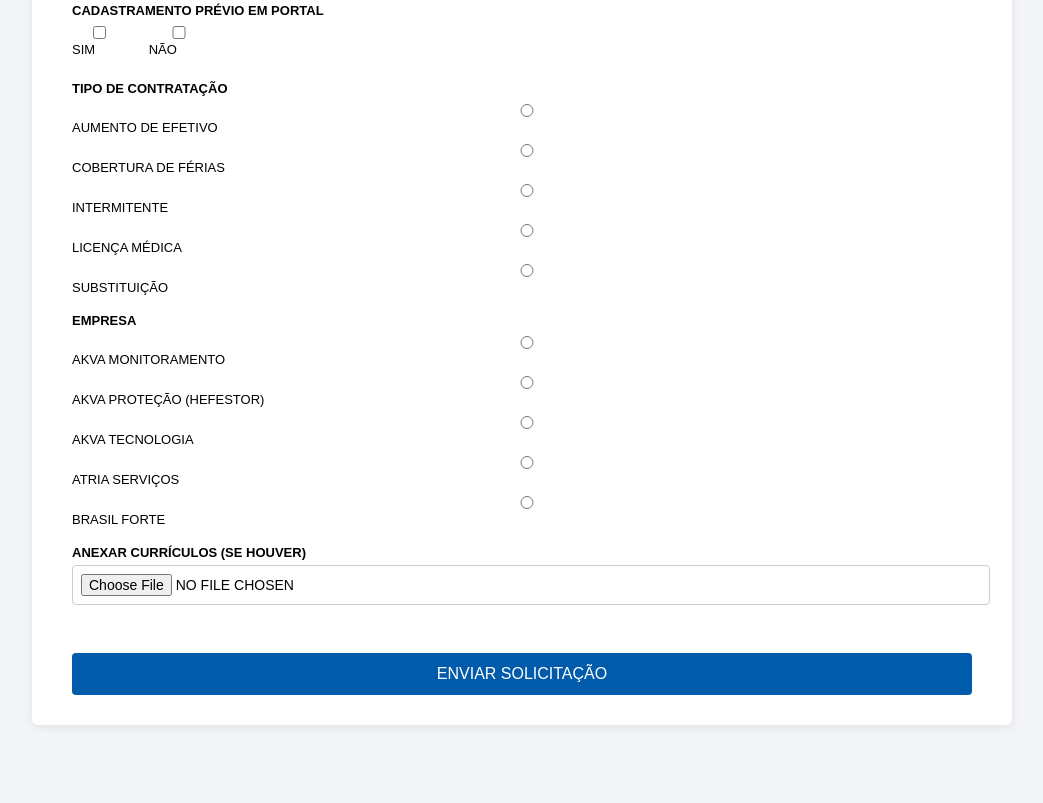
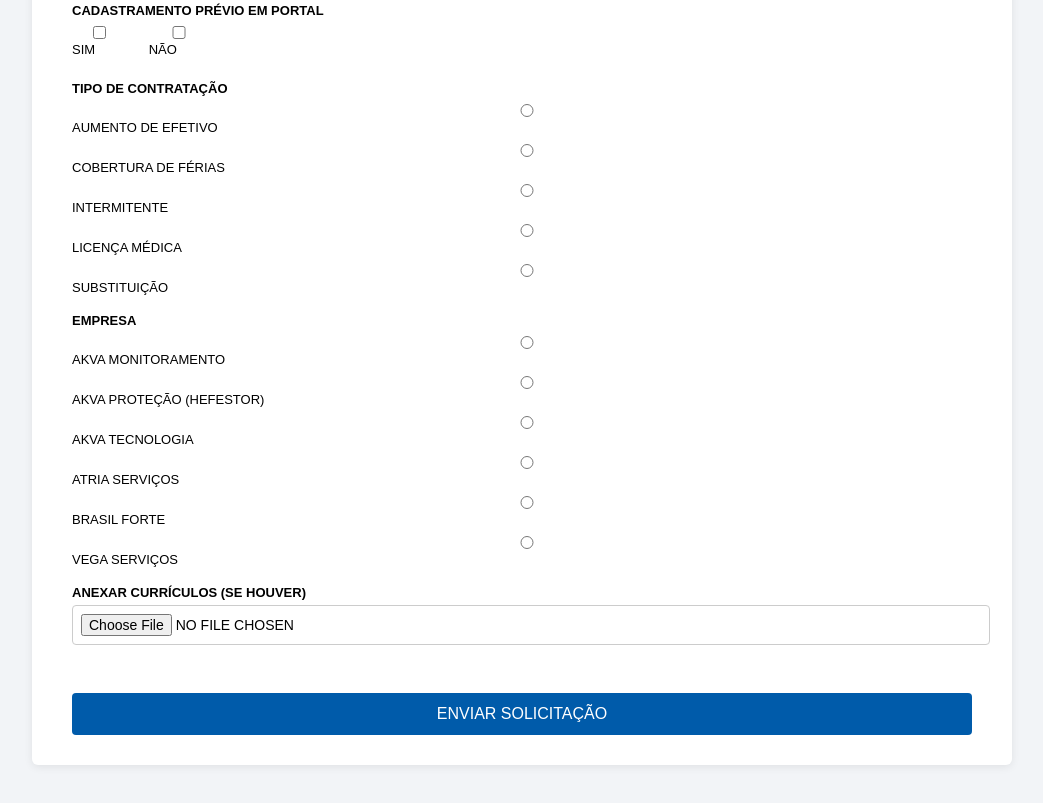
Before and after one commit to Mayarad2025/ABERTURA-DE-VAGA-FORMULARIO-, a plain HTML site: page index.html in a window 1280 px wide. Shown: the part 813-1616 px from the top of the page, without its empty margins (118-1161 px from the left). Before the commit the page ends 1578 px from the top, so only its background shows below. Drawn offline with Linux system fonts and the light colour scheme.

Commit message:
index.html

```diff
--- a/index.html
+++ b/index.html
@@ -227,6 +227,7 @@
     <label><input type="radio" name="EMPRESA" value="AKVA TECNOLOGIA"> AKVA TECNOLOGIA</label>
     <label><input type="radio" name="EMPRESA" value="ATRIA SERVICOS"> ATRIA SERVIÇOS</label>
     <label><input type="radio" name="EMPRESA" value="BRASIL FORTE"> BRASIL FORTE</label>
+    <label><input type="radio" name="EMPRESA" value="VEGA SERVICOS"> VEGA SERVIÇOS</label>
   </div>
 </div>
 
```
